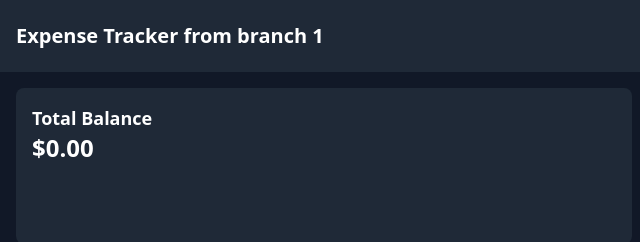
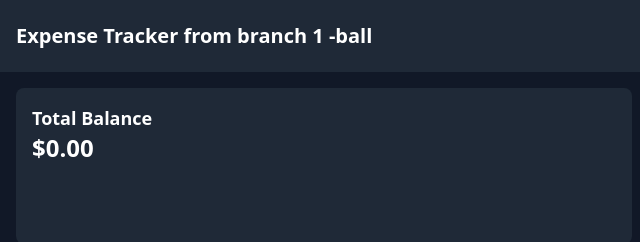
Before and after one commit to sudigayathri2/localrepo, a plain HTML site: page index.html in a window 1280 px wide. Shown: the top 242 px of the page, 0-640 px from the left. Drawn offline with nearby package versions, Linux system fonts and the light colour scheme.

Commit message:
updated  title in  branch 1

```diff
--- a/index.html
+++ b/index.html
@@ -8,7 +8,7 @@
 </head>
 <body class="bg-gray-900 text-white">
     <nav class="bg-gray-800 p-4 flex justify-between items-center">
-        <h1 class="text-xl font-bold">Expense Tracker from branch 1</h1>
+        <h1 class="text-xl font-bold">Expense Tracker from branch 1 -ball</h1>
         <button id="theme-toggle" class="bg-gray-700 px-3 py-2 rounded">Toggle Theme</button>
     </nav>
 
```
